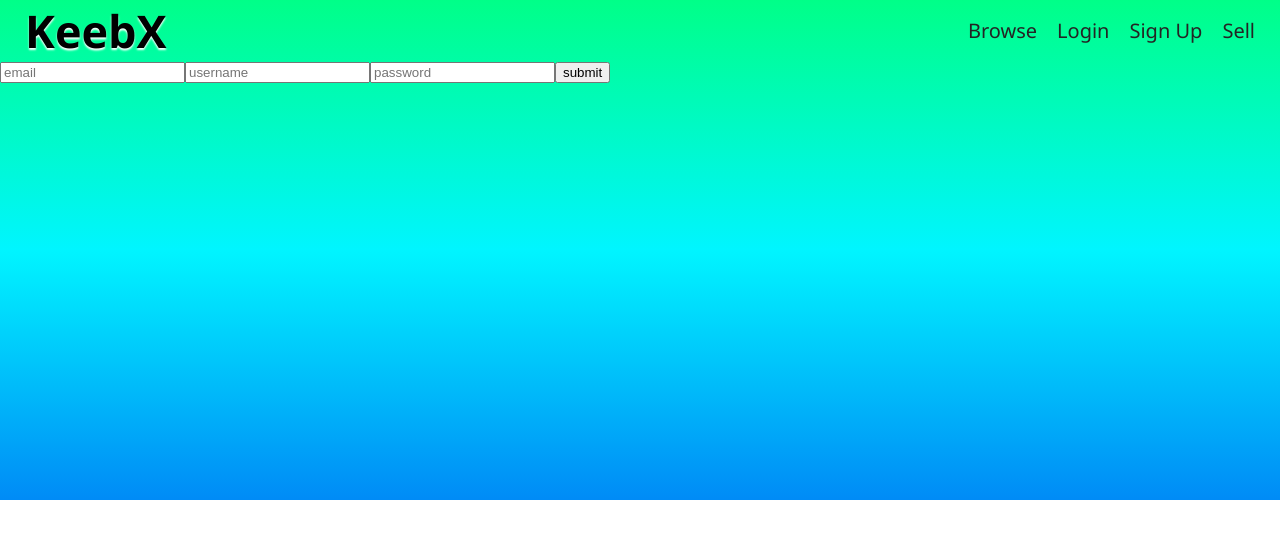
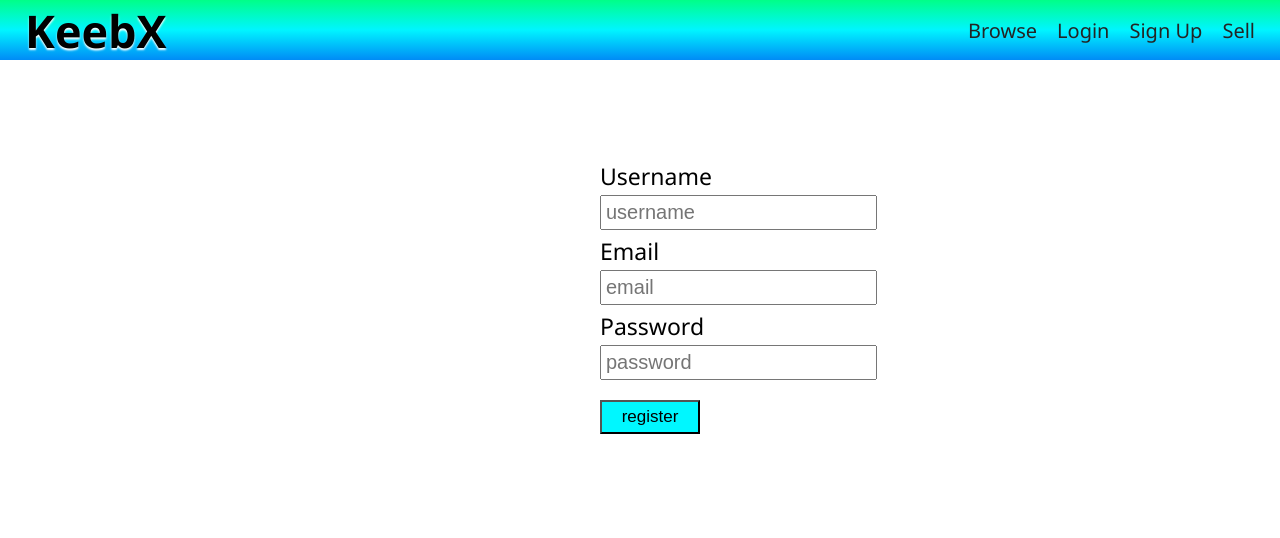
Before and after one commit to AliAlAbbassi/keebx, a Next.js app in the folder web/: page /register in a window 1280 px wide. Shown: the top 538 px of the page. Built offline with nearby package versions, Linux system fonts and the light colour scheme; no server answers.

Commit message:
register style

```diff
--- a/web/src/pages/register.tsx
+++ b/web/src/pages/register.tsx
@@ -3,9 +3,11 @@ import { NextLayoutComponentType } from 'next';
 import { useRouter } from 'next/dist/client/router';
 import React from 'react';
 import styled from 'styled-components';
+import { InputField } from '../components/InputField';
 import { MeDocument, MeQuery, useRegisterMutation } from '../generated/graphql';
 import Layout from '../layouts/Layout';
 import { toErrorMap } from '../utils/toErrorMap';
+import { Box } from '@chakra-ui/react'
 
 interface registerProps {
 
@@ -44,25 +46,59 @@ const register: NextLayoutComponentType<registerProps> = ({ }) => {
                     }
                 })
             }}>
-                <Form>
-                    <Field id='email' name='email' placeholder='email' />
-                    <Field id='username' name='username' placeholder='username' />
-                    <Field id='password' name='password' placeholder='password' />
-                    <button type='submit'>submit</button>
-                </Form>
+                <FormContainer>
+                    <Box mb={5}>
+                        <InputField
+                            name="username"
+                            placeholder="username"
+                            label="Username"
+                            fontsize={23}
+                        />
+                    </Box>
+                    <Box mb={5}>
+                        <InputField
+                            name="email"
+                            placeholder="email"
+                            label="Email"
+                            fontsize={23}
+                        />
+                    </Box>
+                    <InputField
+                        name="password"
+                        placeholder="password"
+                        label="Password"
+                        fontsize={23}
+                    />
+                    <ButtonStyle type='submit'>register</ButtonStyle>
+                </FormContainer>
             </Formik>
         </Container>
     )
 }
 
+const FormContainer = styled(Form)`
+            display: flex;
+            flex-direction: column;
+            justify-content: center;
+            margin-top: 100px;
+            padding: 0px 600px;
+            `
+const ButtonStyle = styled.button`
+            font-size: 17px;
+            padding: 5px;
+            background-color:#00f7ff;
+            width: 100px;
+            margin-top: 20px;
+            `
+
 register.getLayout = (page) => (
-    <Layout layoutType='Default'>
+    <Layout layoutType='NoBgColor'>
         {page}
     </Layout>
 )
 
 const Container = styled.div`
-  font-family: 'Segoe UI';
-  height: 55vh;
-`
+            font-family: 'Segoe UI';
+            height: 55vh;
+            `
 export default register
```
